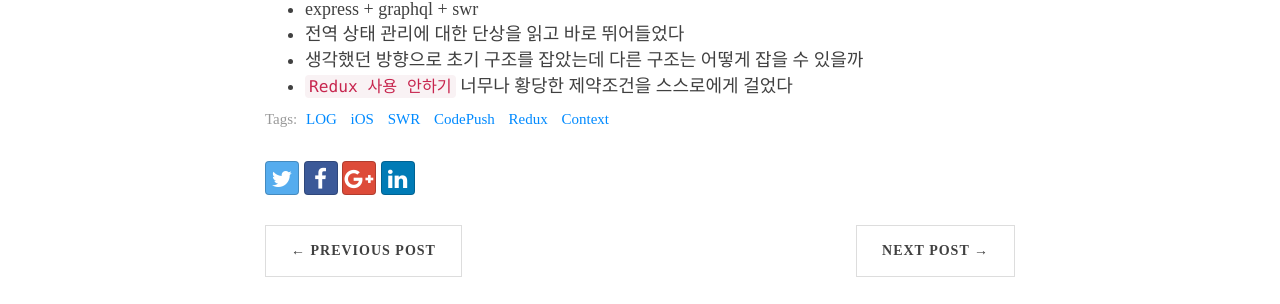
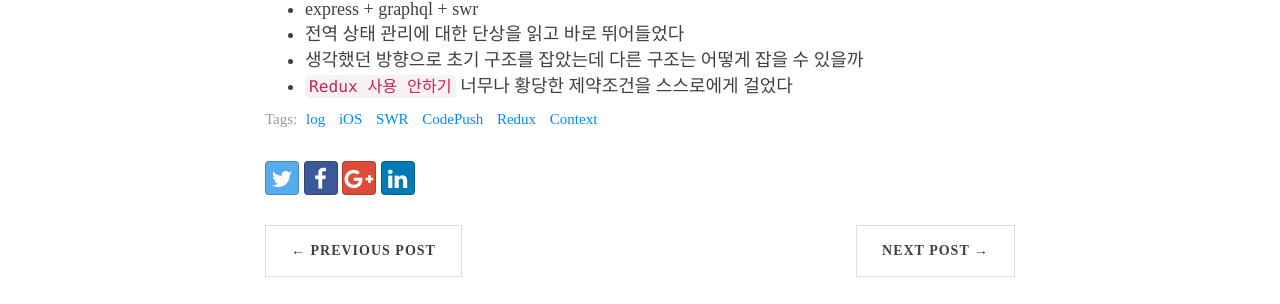
Before and after one commit to jiggag/jiggag.github.io, a Jekyll site: the page built from _posts/2021-02/2021-02-01-1월-한달동안.md, in a window 1280 px wide and 900 px high, scrolled down 5207 px. Shown: the part 329-633 px from the top of the window. Built offline with Jekyll 4.4.1, drawn with Linux system fonts in a browser that asks for light colours; nearby versions of some CDN libraries; comment, search, counter and statistics services are not loaded.

```diff
--- a/_posts/2021-02/2021-02-01-1월-한달동안.md
+++ b/_posts/2021-02/2021-02-01-1월-한달동안.md
@@ -3,7 +3,7 @@ layout : post
 published : true
 title : 1월 한달동안 로그
 subtitle : 찾아보고, 읽어보고, 적어두기
-tags : [LOG, iOS, SWR, CodePush, Redux, Context]
+tags : [log, iOS, SWR, CodePush, Redux, Context]
 ---
 
 ## 1/24 ~ 1/31
```
Also changed, not shown: _posts/2021-02/2021-02-27-2월-한달동안.md (+1 -1 lines).
